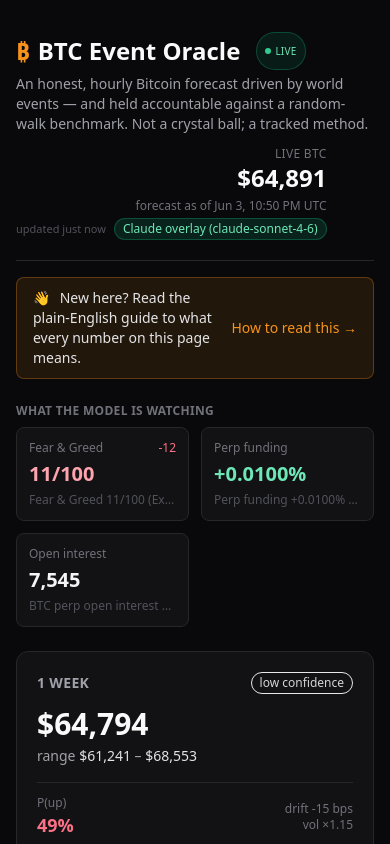
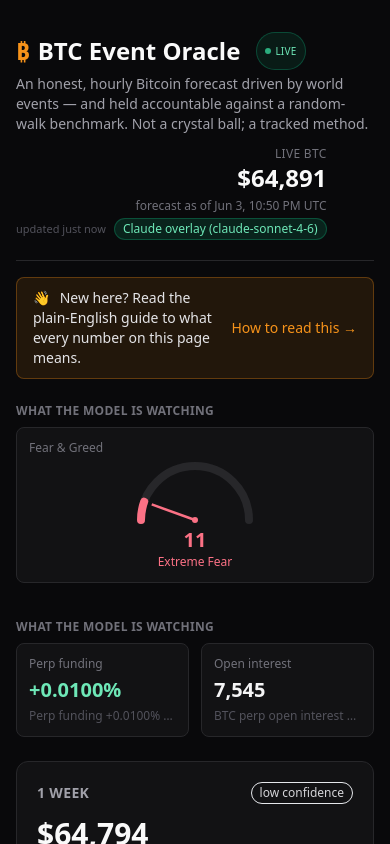
Before and after one commit to thisoldhatz/btc-event-oracle, a Next.js app in the folder web/: page / in a window 390 px wide. Shown: the top 844 px of the page. Built offline with nearby package versions, Linux system fonts and the light colour scheme; no server answers.

Commit message:
feat(web): wire chart overlay, countdowns, reveals, timeline, dial, sparkline, count-up

```diff
--- a/web/app/page.tsx
+++ b/web/app/page.tsx
@@ -5,36 +5,34 @@ import { sortForecasts } from "@/lib/format";
 import { useLiveData, useLivePrice } from "@/lib/hooks";
 import { Header } from "@/components/Header";
 import { SignalsStrip } from "@/components/SignalsStrip";
+import { FearGreedDial } from "@/components/FearGreedDial";
 import { HorizonCard } from "@/components/HorizonCard";
 import { ForecastChart } from "@/components/ForecastChart";
 import { Scorecard } from "@/components/Scorecard";
 import { RationalePanel } from "@/components/RationalePanel";
+import { RecentCalls } from "@/components/RecentCalls";
+import { MindTimeline } from "@/components/MindTimeline";
 import { NewsFeed } from "@/components/NewsFeed";
 import { Disclaimer } from "@/components/Disclaimer";
 
 export default function Page() {
-  const { latest, history, scores, error, updatedAt } = useLiveData(60_000);
+  const { latest, history, scores, extras, error, updatedAt } = useLiveData(60_000);
   const { price, dir } = useLivePrice(15_000);
-
-  // tick a clock every 15s so "updated Xs ago" / relative times stay fresh
   const [now, setNow] = useState<number>(() => Date.now());
   useEffect(() => {
     const id = setInterval(() => setNow(Date.now()), 15_000);
     return () => clearInterval(id);
   }, []);
 
+  const fng = latest?.signals?.find((s) => s.signal === "fear_greed");
+  const otherSignals = (latest?.signals ?? []).filter((s) => s.signal !== "fear_greed");
+
   return (
     <main className="mx-auto max-w-6xl px-4 py-8">
       <Header latest={latest} livePrice={price} dir={dir} updatedAt={updatedAt} now={now} />
 
-      <Link
-        href="/guide/"
-        className="mt-4 flex items-center justify-between rounded-lg border border-[#f7931a]/30 bg-[#f7931a]/10 px-4 py-2.5 text-sm text-zinc-200 transition-colors hover:bg-[#f7931a]/15"
-      >
-        <span>
-          <span className="mr-1.5">👋</span> New here? Read the plain-English guide to what every
-          number on this page means.
-        </span>
+      <Link href="/guide/" className="mt-4 flex items-center justify-between rounded-lg border border-[#f7931a]/30 bg-[#f7931a]/10 px-4 py-2.5 text-sm text-zinc-200 transition-colors hover:bg-[#f7931a]/15">
+        <span><span className="mr-1.5">👋</span> New here? Read the plain-English guide to what every number on this page means.</span>
         <span className="ml-3 shrink-0 text-[#f7931a]">How to read this →</span>
       </Link>
 
@@ -43,13 +41,19 @@ export default function Page() {
           Couldn&apos;t load forecast data ({error}).
         </div>
       )}
-      {!latest && !error && (
-        <div className="mt-10 text-center text-zinc-500">Loading the latest forecast…</div>
-      )}
+      {!latest && !error && <div className="mt-10 text-center text-zinc-500">Loading the latest forecast…</div>}
 
       {latest && (
         <>
-          <SignalsStrip signals={latest.signals ?? []} />
+          <section className="mt-6">
+            <h2 className="mb-2 text-xs font-semibold uppercase tracking-wide text-zinc-500">What the model is watching</h2>
+            <div className="grid gap-3 sm:grid-cols-2 lg:grid-cols-4">
+              {fng && <FearGreedDial value={fng.value ?? 0} />}
+              <div className={fng ? "sm:col-span-1 lg:col-span-3" : "sm:col-span-2 lg:col-span-4"}>
+                <SignalsStrip signals={otherSignals} />
+              </div>
+            </div>
+          </section>
 
           <section className="mt-6 grid gap-4 sm:grid-cols-2 lg:grid-cols-3">
             {sortForecasts(latest.forecasts).map((f) => (
@@ -63,8 +67,14 @@ export default function Page() {
           </section>
 
           <section className="mt-4 grid gap-4 lg:grid-cols-3">
-            <div className="lg:col-span-2">{scores && <Scorecard scores={scores} />}</div>
-            <NewsFeed news={latest.news ?? []} />
+            <div className="lg:col-span-2 space-y-4">
+              {scores && <Scorecard scores={scores} />}
+              {extras && <RecentCalls results={extras.results} />}
+            </div>
+            <div className="space-y-4">
+              {extras && <MindTimeline timeline={extras.timeline} />}
+              <NewsFeed news={latest.news ?? []} />
+            </div>
           </section>
         </>
       )}
--- a/web/components/Header.tsx
+++ b/web/components/Header.tsx
@@ -1,23 +1,25 @@
+"use client";
+import { useEffect, useState } from "react";
 import type { Latest } from "@/lib/types";
-import type { Dir } from "@/lib/hooks";
+import { type Dir, useCountUp } from "@/lib/hooks";
 import { fmtUsd, fmtDateTime, relativeTime } from "@/lib/format";
+import { fetchActualPrices } from "@/lib/data";
+import { Sparkline } from "@/components/Sparkline";
 
-const FLASH: Record<Dir, string> = {
-  up: "text-emerald-400",
-  down: "text-rose-400",
-  flat: "text-zinc-50",
-};
+const FLASH: Record<Dir, string> = { up: "text-emerald-400", down: "text-rose-400", flat: "text-zinc-50" };
 
-export function Header({
-  latest, livePrice, dir, updatedAt, now,
-}: {
-  latest: Latest | null;
-  livePrice: number | null;
-  dir: Dir;
-  updatedAt: number | null;
-  now: number;
+export function Header({ latest, livePrice, dir, updatedAt, now }: {
+  latest: Latest | null; livePrice: number | null; dir: Dir; updatedAt: number | null; now: number;
 }) {
   const price = livePrice ?? latest?.spot ?? null;
+  const animated = useCountUp(price);
+  const [spark, setSpark] = useState<number[]>([]);
+  useEffect(() => {
+    let alive = true;
+    fetchActualPrices(1).then((p) => alive && setSpark(p.map((x) => x.price)));
+    return () => { alive = false; };
+  }, []);
+
   return (
     <header className="border-b border-zinc-800 pb-5">
       <div className="flex flex-wrap items-end justify-between gap-3">
@@ -29,25 +31,22 @@ export function Header({
             </span>
           </h1>
           <p className="mt-1 max-w-2xl text-sm text-zinc-400">
-            An honest, hourly Bitcoin forecast driven by world events — and held accountable
-            against a random-walk benchmark. Not a crystal ball; a tracked method.
+            An honest, hourly Bitcoin forecast driven by world events — and held accountable against a
+            random-walk benchmark. Not a crystal ball; a tracked method.
           </p>
         </div>
         <div className="text-right">
           <div className="text-xs uppercase tracking-wide text-zinc-500">Live BTC</div>
-          <div className={`text-2xl font-bold tabular-nums transition-colors duration-300 ${FLASH[dir]}`}>
-            {price ? fmtUsd(price) : "—"}
+          <div className="flex items-center justify-end gap-2">
+            <Sparkline points={spark} />
+            <div className={`text-2xl font-bold tabular-nums transition-colors duration-300 ${FLASH[dir]}`}>
+              {animated ? fmtUsd(animated) : "—"}
+            </div>
           </div>
           <div className="mt-1 text-xs text-zinc-500">forecast as of {fmtDateTime(latest?.run_at ?? null)}</div>
           <div className="mt-1 flex items-center justify-end gap-2">
             {updatedAt && <span className="text-[11px] text-zinc-600">updated {relativeTime(new Date(updatedAt).toISOString(), now)}</span>}
-            <span
-              className={`rounded-full border px-2 py-0.5 text-xs ${
-                latest?.llm_applied
-                  ? "border-emerald-500/30 bg-emerald-500/15 text-emerald-300"
-                  : "border-zinc-600/40 bg-zinc-700/20 text-zinc-400"
-              }`}
-            >
+            <span className={`rounded-full border px-2 py-0.5 text-xs ${latest?.llm_applied ? "border-emerald-500/30 bg-emerald-500/15 text-emerald-300" : "border-zinc-600/40 bg-zinc-700/20 text-zinc-400"}`}>
               {latest?.llm_applied ? `Claude overlay (${latest.model_id})` : "baseline only"}
             </span>
           </div>
```
Also changed, not shown: 1 other file (tests, documents, lock files or other folders).
